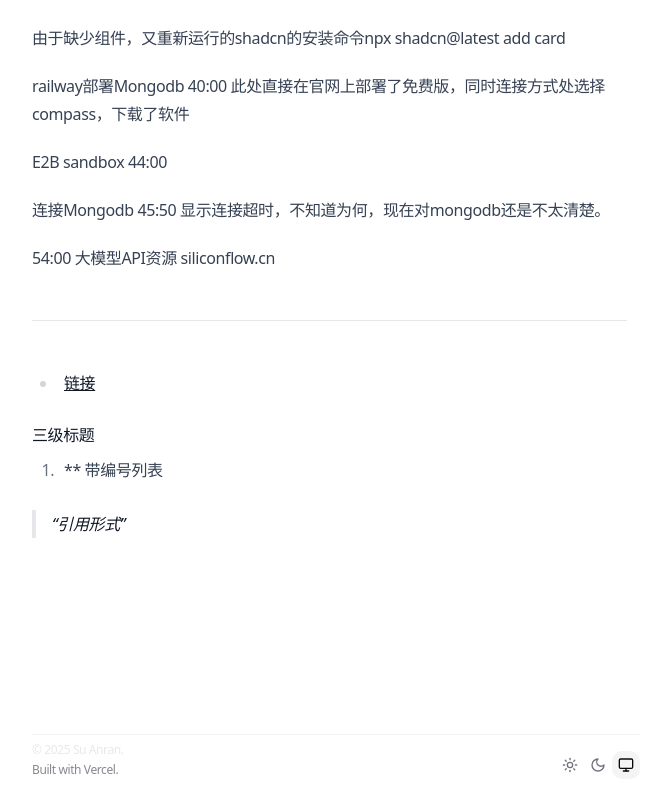
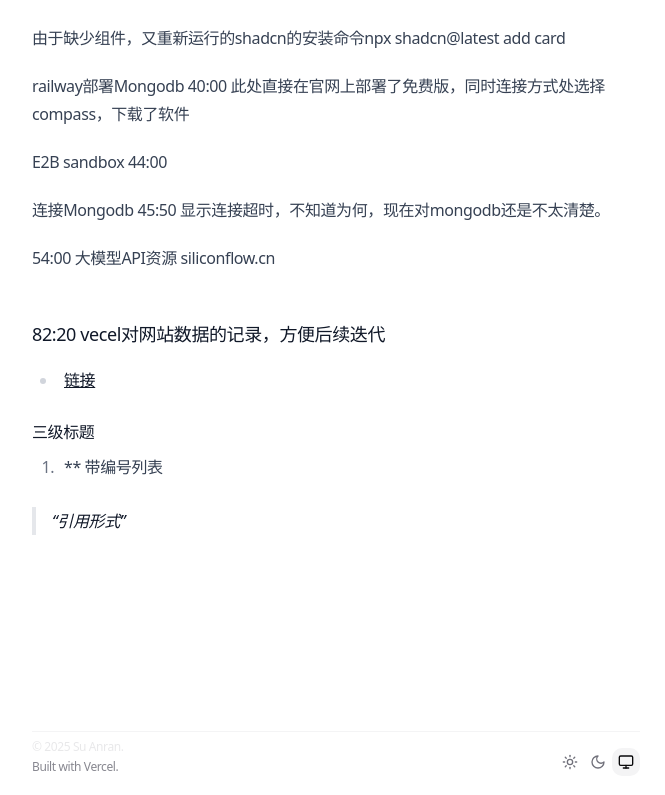
Before and after one commit to Suanran/blog, a Next.js app: page /blog/dev-diary in a window 1280 px wide. Shown: the part 2910-3705 px from the top of the page, without its empty margins (304-969 px from the left). Built offline with nearby package versions, Linux system fonts and the light colour scheme.

Commit message:
开启vecel网站数据记录

```diff
--- a/app/blog/dev-diary/page.mdx
+++ b/app/blog/dev-diary/page.mdx
@@ -87,6 +87,7 @@ E2B sandbox 44:00
 
 54:00 大模型API资源 siliconflow.cn
 
+82:20 vecel对网站数据的记录，方便后续迭代
 ---
 - [链接](https://example.com/designing-for-ai)
 
--- a/app/layout.tsx
+++ b/app/layout.tsx
@@ -4,6 +4,7 @@ import './globals.css'
 import { Header } from './header'
 import { Footer } from './footer'
 import { ThemeProvider } from 'next-themes'
+import { Analytics } from "@vercel/analytics/react"
 
 export const viewport: Viewport = {
   width: 'device-width',
--- a/package.json
+++ b/package.json
@@ -15,6 +15,7 @@
     "@radix-ui/react-slot": "^1.1.2",
     "@tailwindcss/typography": "^0.5.15",
     "@types/mdx": "^2.0.13",
+    "@vercel/analytics": "^1.5.0",
     "class-variance-authority": "^0.7.1",
     "clsx": "^2.1.1",
     "lucide-react": "^0.468.0",
```
Also changed, not shown: 1 other file (tests, documents, lock files or other folders).
